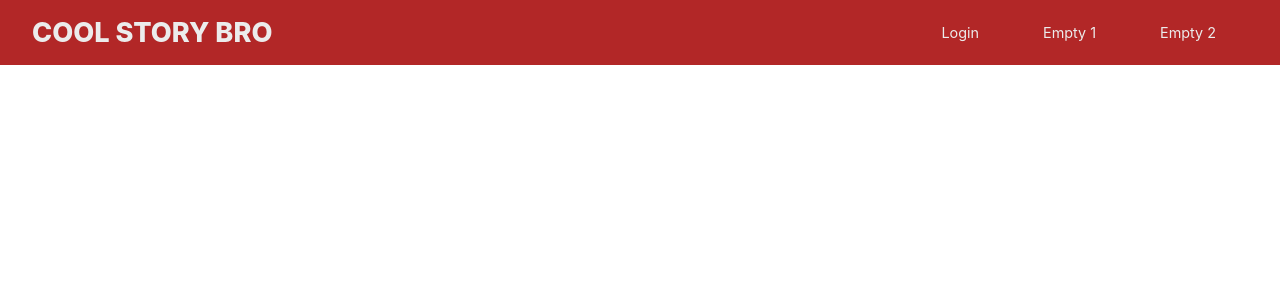
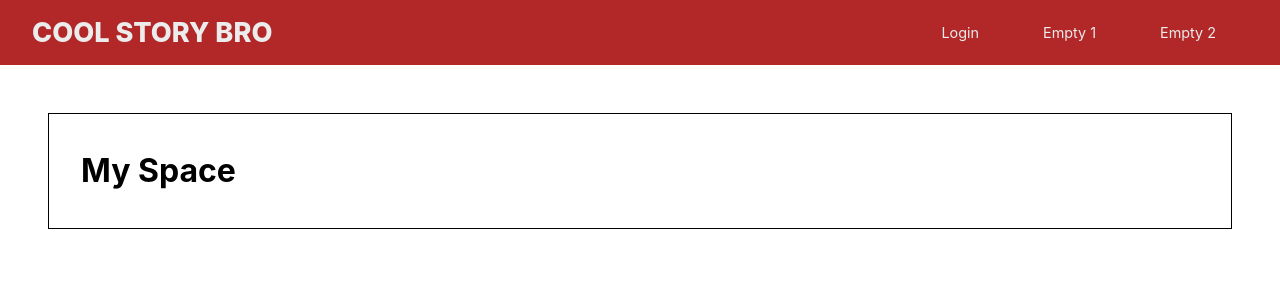
Before and after one commit to Miriamvdb/frontend-coolstorybro-60new, a React (Create React App) app: page /myspace in a window 1280 px wide. Shown: the top 300 px of the page. Built offline with nearby package versions, Linux system fonts and the light colour scheme; no server answers.

Commit message:
Front/F4: Loggin in shows My Space in Navbar

```diff
--- a/src/App.js
+++ b/src/App.js
@@ -4,7 +4,7 @@ import { useDispatch } from "react-redux";
 import { getUserWithStoredToken } from "./store/user/thunks";
 import { Routes, Route } from "react-router-dom";
 import { Navigation, MessageBox } from "./components";
-import { Homepage, Login, SignUp, SpaceDetailspage } from "./pages";
+import { Homepage, Login, MySpace, SignUp, SpaceDetailspage } from "./pages";
 
 function App() {
   const dispatch = useDispatch();
@@ -22,6 +22,7 @@ function App() {
         <Route path="/spaces/:id" element={<SpaceDetailspage />} />
         <Route path="/signup" element={<SignUp />} />
         <Route path="/login" element={<Login />} />
+        <Route path="/myspace" element={<MySpace />} />
       </Routes>
     </div>
   );
--- a/src/components/Navigation.js
+++ b/src/components/Navigation.js
@@ -23,7 +23,10 @@ export const Navigation = () => {
       </Hamburger>
       <Menu open={open}>
         {token ? (
-          <MenuLink onClick={() => dispatch(logOut())}>Logout</MenuLink>
+          <div>
+            <MenuLink href="/myspace">My Space</MenuLink>
+            <MenuLink onClick={() => dispatch(logOut())}>Logout</MenuLink>
+          </div>
         ) : (
           <MenuLink href="/login">Login</MenuLink>
         )}
--- /dev/null
+++ b/src/pages/MySpace/index.js
@@ -0,0 +1,11 @@
+import "./styles.css";
+
+const MySpace = () => {
+  return (
+    <div className="container-myspace">
+      <h1>My Space</h1>
+    </div>
+  );
+};
+
+export { MySpace };
--- /dev/null
+++ b/src/pages/MySpace/styles.css
@@ -0,0 +1,5 @@
+.container-myspace {
+  margin: 3rem;
+  padding: 1rem 2rem;
+  border: 1px solid black;
+}
--- a/src/pages/index.js
+++ b/src/pages/index.js
@@ -2,3 +2,4 @@ export * from "./Login";
 export * from "./SignUp";
 export * from "./Homepage";
 export * from "./SpaceDetailspage";
+export * from "./MySpace";
```
